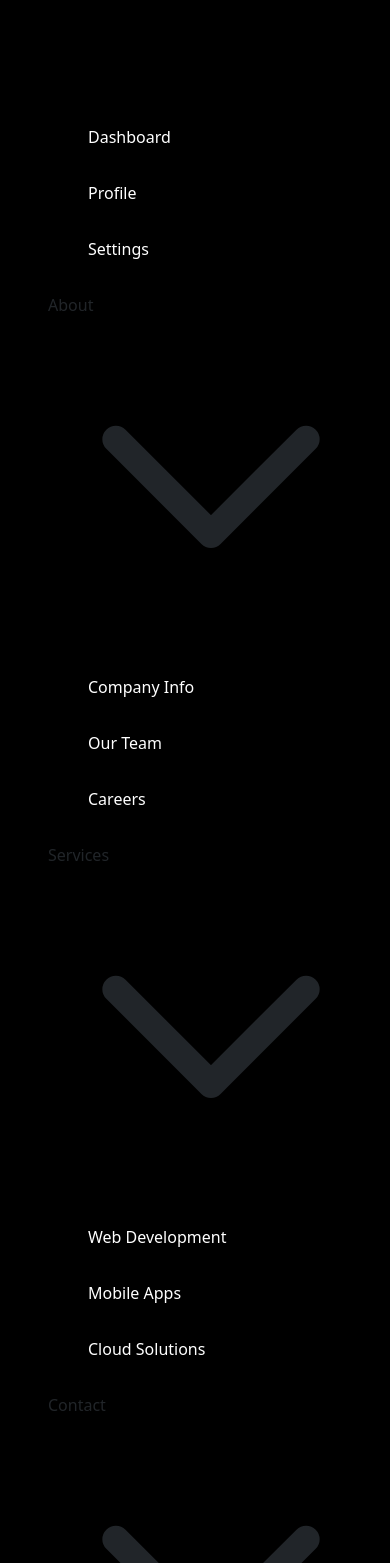
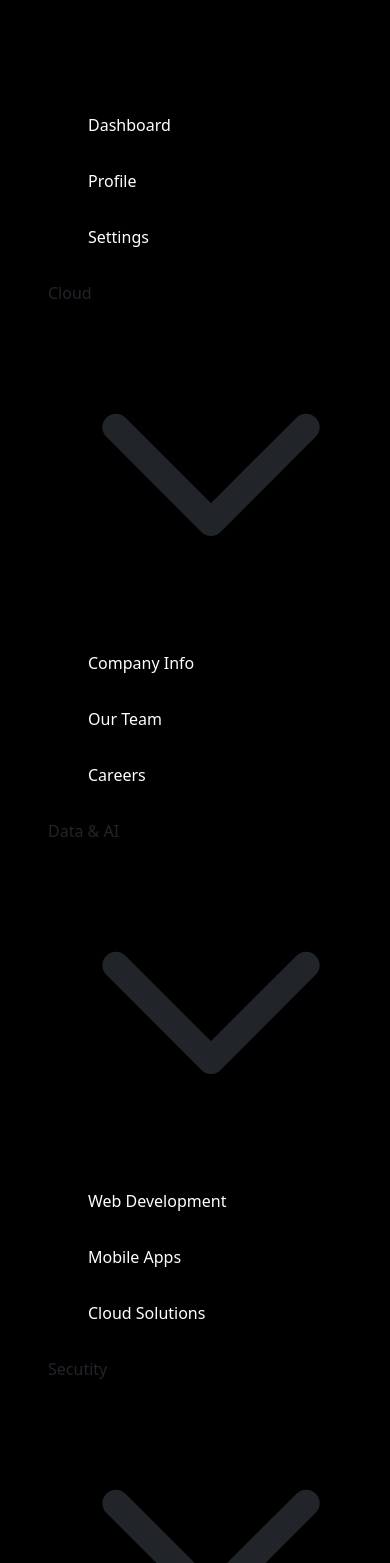
Before and after one commit to developer15dakashinfo/daksh-home, a React (Vite) app: page / in a window 390 px wide. Shown: the part 437-2000 px from the top of the page. Built offline with nearby package versions, Linux system fonts and the light colour scheme.

Commit message:
new update

```diff
--- a/src/Componets/Navbar.jsx
+++ b/src/Componets/Navbar.jsx
@@ -11,7 +11,7 @@ const navbarData = [
     ],
   },
   {
-    label: "About",
+    label: "Cloud",
     dropdown: [
       { label: "Company Info", link: "#" },
       { label: "Our Team", link: "#" },
@@ -19,7 +19,7 @@ const navbarData = [
     ],
   },
   {
-    label: "Services",
+    label: "Data & AI",
     dropdown: [
       { label: "Web Development", link: "#" },
       { label: "Mobile Apps", link: "#" },
@@ -27,7 +27,15 @@ const navbarData = [
     ],
   },
   {
-    label: "Contact",
+    label: "Secutity",
+    dropdown: [
+      { label: "Email Us", link: "#" },
+      { label: "Support Center", link: "#" },
+      { label: "FAQs", link: "#" },
+    ],
+  },
+  {
+    label: "Secutity",
     dropdown: [
       { label: "Email Us", link: "#" },
       { label: "Support Center", link: "#" },
@@ -84,7 +92,7 @@ function Navbar() {
               <li className="relative group" key={menu.label}>
                 <p
 
-                  className="block py-2 px-3 md:p-0 text-gray-900 rounded hover:bg-gray-100 md:hover:bg-transparent md:hover:text-yellow-700 hover:text-yellow-500 md:text-white  flex items-center"
+                  className="block m-0 py-2 px-3 md:p-0 text-gray-900 rounded hover:bg-gray-100 md:hover:bg-transparent md:hover:text-yellow-700 hover:text-yellow-500 md:text-white  flex items-center"
                 >
                   <span>{menu.label}</span>
                   <svg
```
